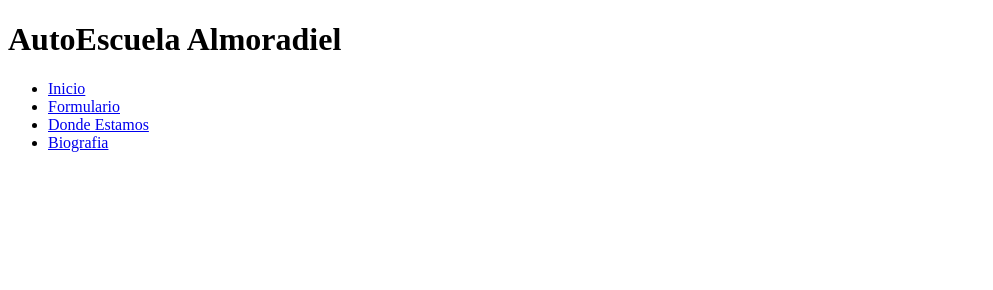
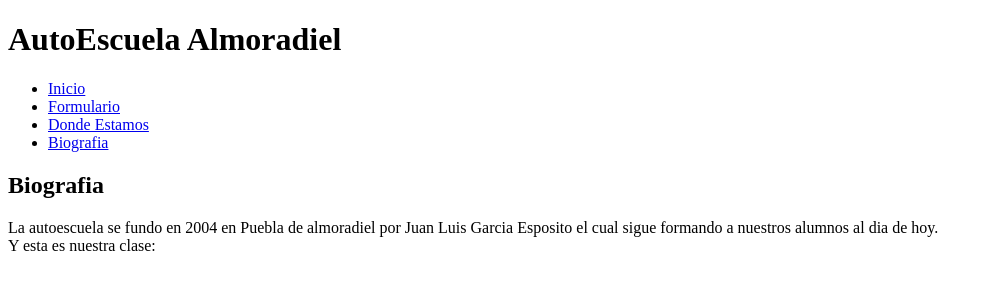
Before and after one commit to dragonblancorc/AutoEscuelaAlmoradiel, a plain HTML site: page ProyectoAutoEscuela/Biografia/Biografia.html in a window 1280 px wide. Shown: the whole page, without its empty margins (0-993 px from the left). Drawn offline with Linux system fonts and the light colour scheme.

Commit message:
modified:   ProyectoAutoEscuela/Biografia/Biografia.html

```diff
--- a/ProyectoAutoEscuela/Biografia/Biografia.html
+++ b/ProyectoAutoEscuela/Biografia/Biografia.html
@@ -19,7 +19,9 @@
         </ul>
     </nav>
     <main>
-
+        <h2>Biografia</h2>
+        <p>La autoescuela se fundo en 2004 en Puebla de almoradiel por Juan Luis Garcia Esposito el cual sigue formando a nuestros alumnos al dia de hoy. <br>
+        Y esta es nuestra clase:</p>
     </main>
 </body>
 </html>
```
